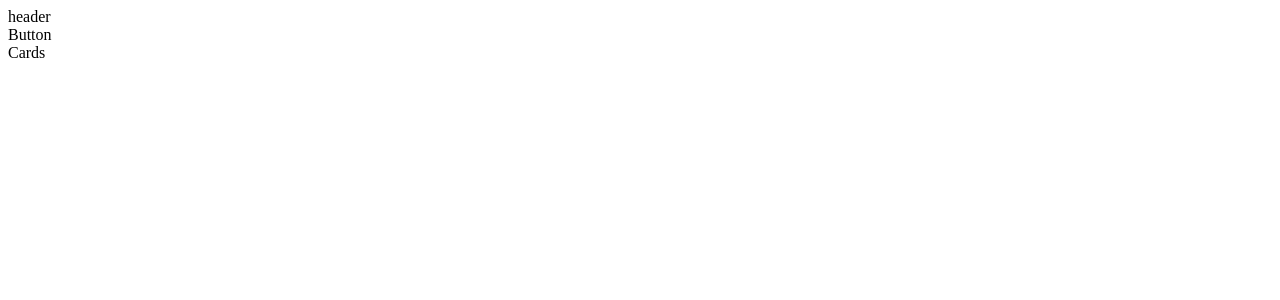
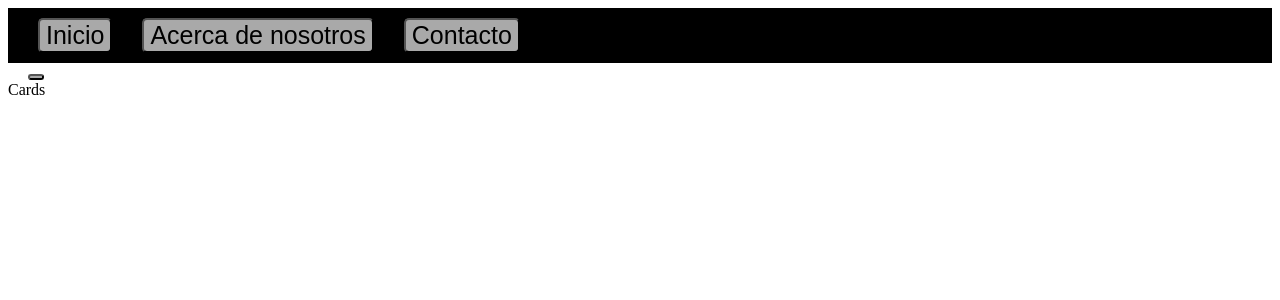
Before and after one commit to dianaCiganda/repasoReact2026, a React (Vite) app in the folder EntregableReact/: page / in a window 1280 px wide. Shown: the top 300 px of the page. Built offline with nearby package versions, Linux system fonts and the light colour scheme.

Commit message:
navbar y estilos

```diff
--- /dev/null
+++ b/EntregableReact/src/componentes/Button.css
@@ -0,0 +1,32 @@
+.estiloBoton{
+  border-radius: 5px;
+  background-color: darkgrey;
+  position: relative;
+  font-size: 25px;
+  cursor: pointer;
+  transition: all 0.3s ease;
+  margin-left: 20px;
+}
+.estiloBoton:hover{
+  background-color: white;   /* cambia el fondo */
+  transform: scale(1.1);    /* se agranda */
+  box-shadow: 0 0 10px rgba(255, 255, 255, 0.5);
+}
+.navbar {
+  background-color: #000;
+  padding: 10px;
+}
+
+.navbar ul {
+  display: flex;
+  justify-content: left;
+  align-items: left;
+  gap: 10px;
+  list-style: none;
+  margin: 0;
+  padding: 0;
+}
+
+.navbar li {
+  display: inline;
+}
--- a/EntregableReact/src/componentes/Button.tsx
+++ b/EntregableReact/src/componentes/Button.tsx
@@ -1,8 +1,13 @@
-import React from 'react'
+import './Button.css'
+interface BotonProps{
+    texto:string
+}
 
-function Button() {
+function Button({texto}:BotonProps) {
 return (
-    <div>Button</div>
+    <button className='estiloBoton'>
+        {texto}
+    </button>
 )
 }
 
--- a/EntregableReact/src/componentes/Header.tsx
+++ b/EntregableReact/src/componentes/Header.tsx
@@ -1,9 +1,16 @@
-import React from 'react'
+import Boton from "./Button";
+import './Button.css'
 
 function Header() {
-return (
-    <div>header</div>
-)
+  return (
+    <header className="navbar">
+      <ul>
+        <li><Boton texto="Inicio" /></li>
+        <li><Boton texto="Acerca de nosotros" /></li>
+        <li><Boton texto="Contacto" /></li>
+      </ul>
+    </header>
+  );
 }
 
-export default Header
+export default Header;
--- /dev/null
+++ b/EntregableReact/src/global.d.ts
@@ -0,0 +1 @@
+declare module "*.css";
```
